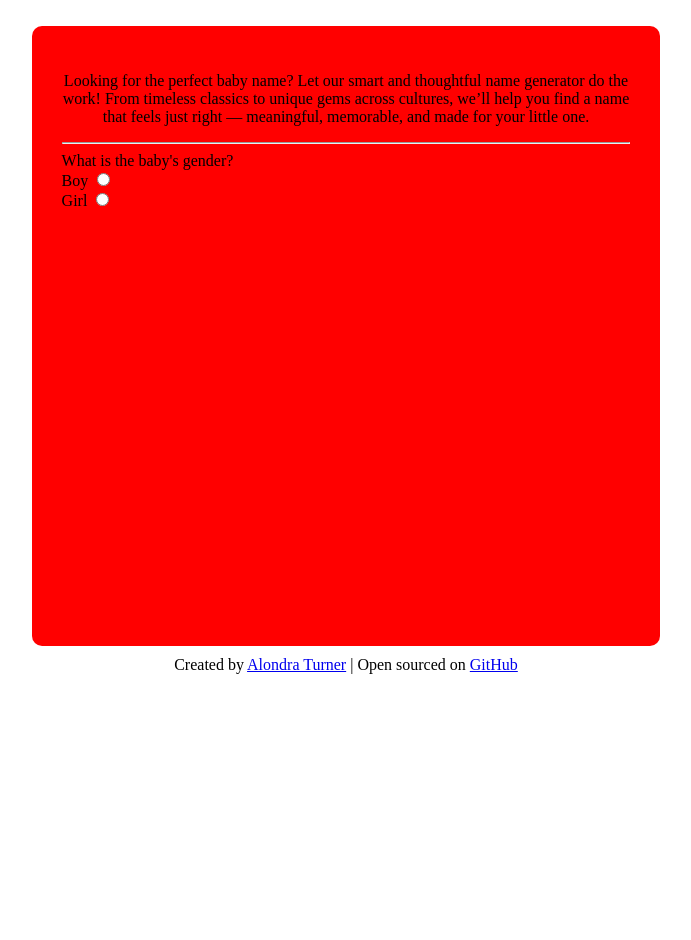
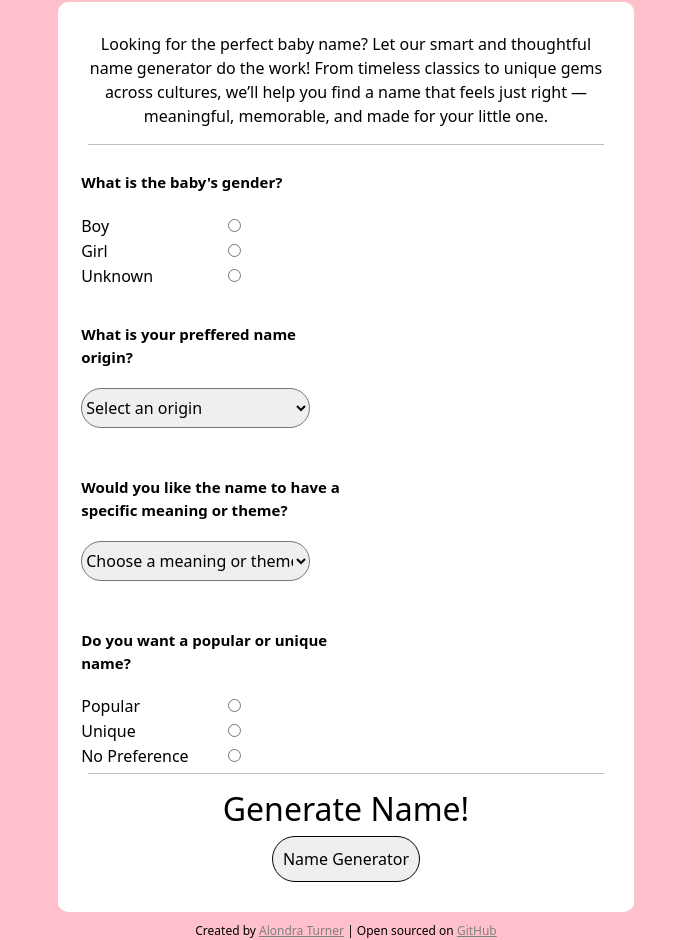
Before and after one commit to AlondraHackerBae/baby-names, a plain HTML site: page index.html in a window 1280 px wide. Shown: the part 111-1051 px from the top of the page, without its empty margins (294-985 px from the left). Before the commit the page ends 800 px from the top, so only its background shows below. Drawn offline with nearby package versions, Linux system fonts and the light colour scheme.

Commit message:
finished adding all content to page

```diff
--- a/index.html
+++ b/index.html
@@ -3,11 +3,17 @@
   <head>
     <meta charset="UTF-8" />
     <meta name="viewport" content="width=device-width, initial-scale=1.0" />
+    <link
+      href="https://cdn.jsdelivr.net/npm/bootstrap@5.3.7/dist/css/bootstrap.min.css"
+      rel="stylesheet"
+      integrity="sha384-LN+7fdVzj6u52u30Kp6M/trliBMCMKTyK833zpbD+pXdCLuTusPj697FH4R/5mcr"
+      crossorigin="anonymous"
+    />
     <link rel="stylesheet" href="src/styles.css" />
     <title>Baby Name Generator | Alondra Turner Developer</title>
   </head>
   <body>
-    <h1 class="title">Baby Names!</h1>
+    <h1 class="page-title">Baby Names!</h1>
     <section class="container">
       <p class="mission-statement">
         Looking for the perfect baby name? Let our smart and thoughtful name
@@ -16,14 +22,141 @@
         memorable, and made for your little one.
       </p>
       <hr />
-      <label>What is the baby's gender?</label>
+      <div class="container text-right" id="question-containers">
+        <label for="boy" class="questions-title">What is the baby's gender?</label>
+        <div class="row">
+          <div class="col">
+            <label for="boy">Boy</label>
+          </div>
+          <div class="col">
+            <input
+              type="radio"
+              id="boy"
+              name="boy"
+              value="boy"
+              class="radio-button"
+            />
+          </div>
+        </div>
+        <div class="row">
+          <div class="col">
+            <label for="Girl">Girl</label>
+          </div>
+          <div class="col">
+            <input
+              type="radio"
+              id="Girl"
+              name="Girl"
+              value="Girl"
+              class="radio-button"
+            />
+          </div>
+        </div>
+        <div class="row">
+          <div class="col">
+            <label for="Unknown">Unknown</label>
+          </div>
+          <div class="col">
+            <input
+              type="radio"
+              id="Unknown"
+              name="Unknown"
+              value="Unknown"
+              class="radio-button"
+            />
+          </div>
+        </div>
+      </div>
+      </div>
+      </div>
       <br />
-      <label>Boy</label>
-      <input type="radio" id="boy" name="boy" value="boy" />
+       <div class="container text-right" id="question-containers">
+        <label for="origins" class="questions-title">What is your preffered name origin?</label>
+            <div class="row">
+          <div class="col">
+            <select id="origins" class="select-box">
+            <option value="">Select an origin</option>
+         <option value="">Hebrew</option>
+            <option value="">Arabic</option>
+        <option value="">Greek</option>
+         <option value="">Latin</option>
+         </select>
+          </div>
+          </div>
+          </div>
+          <br />
+          <div class="container text-right" id="question-containers">
+        <label for="origins" class="questions-title">Would you like the name to have a specific meaning or theme?</label>
+            <div class="row">
+          <div class="col">
+            <select id="origins" class="select-box">
+            <option value="">Choose a meaning or theme</option>
+         <option value="">Nature Inspired</option>
+            <option value="">Virtue / Value based</option>
+        <option value="">Celestial & Cosmic </option>
+         <option value="">Mythological & Legendary</option>
+          <option value="">Whimsical & Magical</option>
+         </select>
+          </div>
+          </div>
+          </div>
+          <br />
+           <div class="container text-right" id="question-containers">
+        <label for="popular" class="questions-title">Do you want a popular or unique name?</label>
+        <div class="row">
+          <div class="col">
+            <label for="popular">Popular</label>
+          </div>
+          <div class="col">
+            <input
+              type="radio"
+              id="popular"
+              name="popular"
+              value="popular"
+              class="radio-button"
+            />
+          </div>
+        </div>
+        <div class="row">
+          <div class="col">
+            <label for="Unique">Unique</label>
+          </div>
+          <div class="col">
+            <input
+              type="radio"
+              id="Unique"
+              name="Unique"
+              value="Unique"
+              class="radio-button"
+            />
+          </div>
+        </div>
+        <div class="row">
+          <div class="col">
+            <label for="No-preference">No Preference</label>
+          </div>
+          <div class="col">
+            <input
+              type="radio"
+              id="No-preference"
+              name="No-preference"
+              value="No-preference"
+              class="radio-button"
+            />
+          </div>
+        </div>
+      </div>
+      </div>
+      </div>
       <br />
-      <label>Girl</label>
-      <input type="radio" id="girl" value="girl" />
+      <hr />
+          <div class="name-generator-section">
+             <h2>Generate Name!</h2>
+             <button class="name-button">Name Generator</button>
+        </div>
+
     </section>
+
 
     <footer>
       Created by
--- a/src/styles.css
+++ b/src/styles.css
@@ -1,23 +1,60 @@
 body {
+  background-color: pink;
   color: black;
 }
 .container {
-  background: red;
+  background: white;
   border-radius: 10px;
-  height: 70vh;
+  height: 100%;
   margin: 0 auto;
-  margin-top: 40px;
+  margin-top: 25px;
   padding: 30px;
   width: 45%;
 }
-.title {
-  margin-top: 60px;
+.page-title {
+  margin-top: 40px;
   text-align: center;
 }
 .mission-statement {
   text-align: center;
 }
+#question-containers {
+  display: block;
+  height: 13vh;
+  padding: 10px 20px;
+  position: relative;
+  right: 130px;
+  top: -10px;
+  width: 60%;
+}
+input {
+  margin-bottom: 7px;
+}
+.questions-title {
+  font-size: 15px;
+  font-weight: bold;
+  margin-bottom: 20px;
+}
+.select-box {
+  border-radius: 40px;
+  height: 5vh;
+  width: 85%;
+}
+.name-generator-section {
+  text-align: center;
+}
+.name-button {
+  border: 1px solid black;
+  border-radius: 40px;
+  cursor: pointer;
+  padding: 10px;
+}
+
 footer {
+  font-size: 12px;
   margin-top: 10px;
   text-align: center;
 }
+a {
+  color: grey;
+}
```
